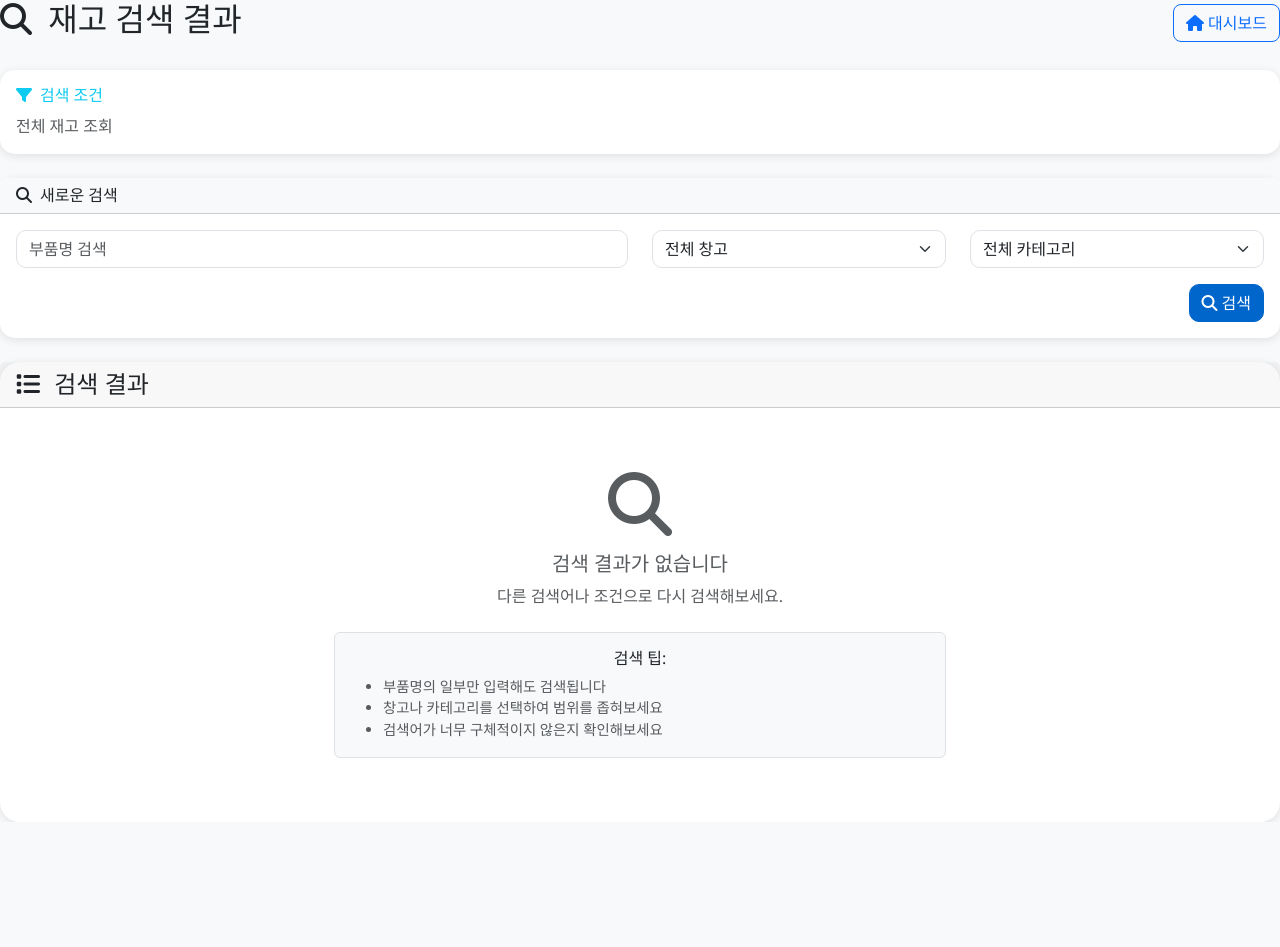
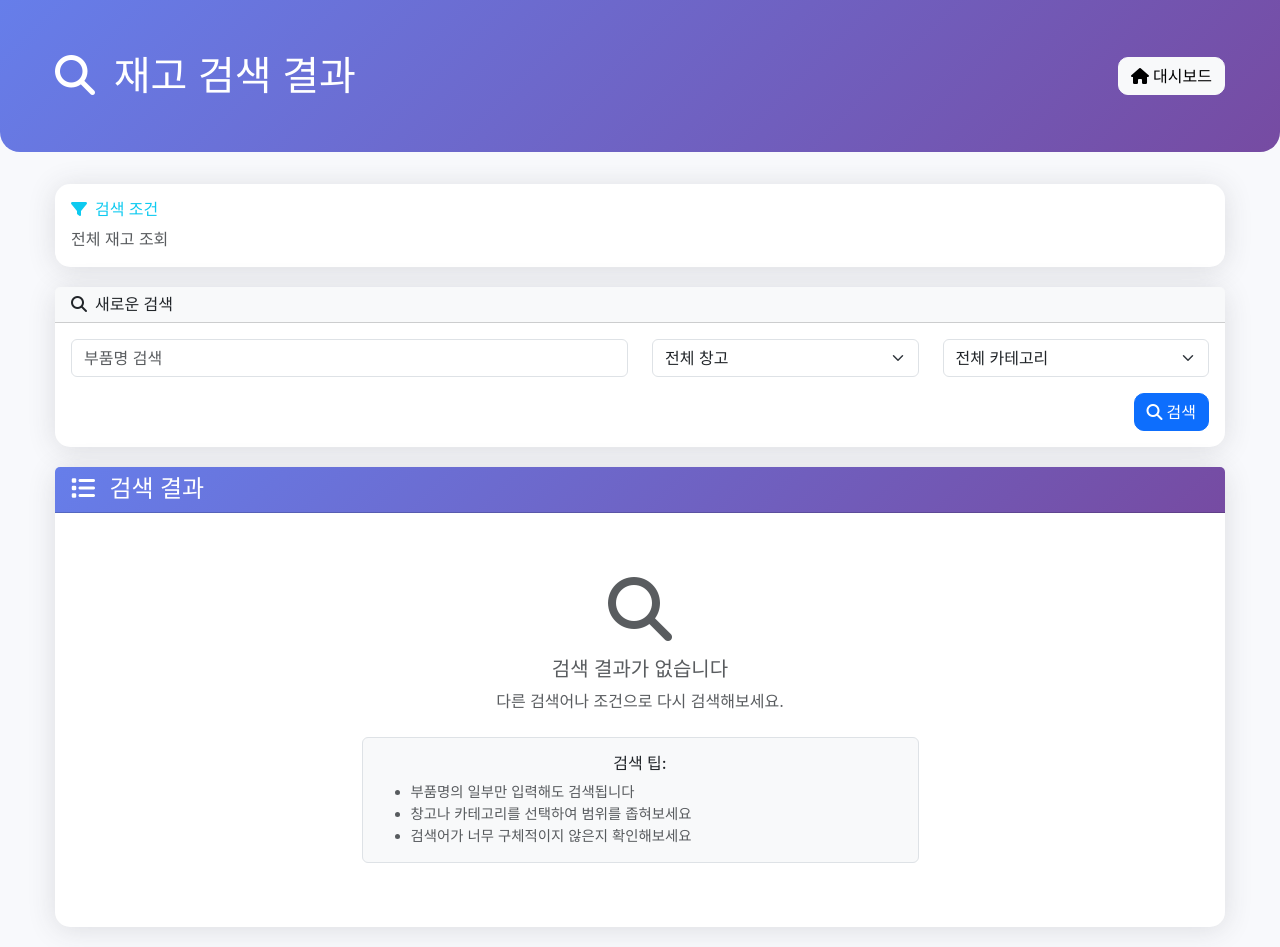
Before and after one commit to Newyorkcheesebuger/sk-ons-warehouse, a Flask app: template templates/search_results.html in a window 1280 px wide. Before the commit the page ends 822 px from the top, so only its background shows below. Run offline with Flask 3, Linux system fonts and the light colour scheme; the template is opened without the code that fills it, so the values that code supplies are empty; parts of the project's set-up code (start-up, migrations or seed data) failed here and were passed over.

Commit message:
Update search_results.html

```diff
--- a/templates/search_results.html
+++ b/templates/search_results.html
@@ -1,26 +1,121 @@
-{% extends "base.html" %}
+<!DOCTYPE html>
+<html lang="ko">
+<head>
+    <meta charset="UTF-8">
+    <meta name="viewport" content="width=device-width, initial-scale=1.0">
+    <title>재고 검색 결과 - SK오앤에스 창고관리</title>
 
-{% block title %}재고 검색 결과 - SK오앤에스 창고관리{% endblock %}
+    <!-- Bootstrap CSS -->
+    <link href="https://cdn.jsdelivr.net/npm/bootstrap@5.3.0/dist/css/bootstrap.min.css" rel="stylesheet">
 
-{% block content %}
-<div class="row">
-    <div class="col-12">
-        <div class="d-flex justify-content-between align-items-center mb-4">
-            <h2>
+    <!-- Font Awesome -->
+    <link href="https://cdnjs.cloudflare.com/ajax/libs/font-awesome/6.4.0/css/all.min.css" rel="stylesheet">
+
+    <style>
+        body {
+            background-color: #f8f9fc;
+            font-family: 'Nunito', -apple-system, BlinkMacSystemFont, 'Segoe UI', Roboto, sans-serif;
+        }
+
+        .container {
+            max-width: 1200px;
+            margin: 20px auto;
+            padding: 0 15px;
+        }
+
+        .header {
+            background: linear-gradient(135deg, #667eea 0%, #764ba2 100%);
+            color: white;
+            padding: 2rem 0;
+            margin-bottom: 2rem;
+            border-radius: 0 0 20px 20px;
+        }
+
+        .card {
+            border: none;
+            border-radius: 15px;
+            box-shadow: 0 0.15rem 1.75rem 0 rgba(58, 59, 69, 0.15);
+            margin-bottom: 20px;
+        }
+
+        .btn {
+            border-radius: 10px;
+        }
+
+        .quantity-badge {
+            padding: 5px 10px;
+            border-radius: 20px;
+            font-weight: bold;
+        }
+
+        .btn-sm-custom {
+            padding: 0.25rem 0.75rem;
+            font-size: 0.875rem;
+            border-radius: 8px;
+        }
+
+        .inventory-item {
+            background: #f8f9fa;
+            border: 1px solid #dee2e6;
+            border-radius: 10px;
+            padding: 15px;
+        }
+
+        .table th {
+            background-color: #f8f9fc;
+            border-color: #e3e6f0;
+            font-weight: 600;
+            color: #5a5c69;
+        }
+
+        .modal-header-custom {
+            background: linear-gradient(135deg, #667eea 0%, #764ba2 100%);
+            color: white;
+        }
+
+        .card-header-custom {
+            background: linear-gradient(135deg, #667eea 0%, #764ba2 100%);
+            color: white;
+        }
+    </style>
+</head>
+<body>
+    <!-- 헤더 -->
+    <div class="header">
+        <div class="container">
+            <div class="row align-items-center">
+                <div class="col-md-8">
+                    <h1 class="mb-0">
                         <i class="fas fa-search me-2"></i>
                         재고 검색 결과
-            </h2>
-            <a href="{{ url_for('dashboard') }}" class="btn btn-outline-primary">
+                    </h1>
+                </div>
+                <div class="col-md-4 text-end">
+                    {% if session.get('is_admin') %}
+                        <a href="/admin/dashboard" class="btn btn-light">
+                            <i class="fas fa-home me-1"></i>관리자 대시보드
+                        </a>
+                    {% else %}
+                        <a href="/dashboard" class="btn btn-light">
                             <i class="fas fa-home me-1"></i>대시보드
                         </a>
+                    {% endif %}
+                </div>
             </div>
         </div>
     </div>
 
+    <div class="container">
+        <!-- 오류 메시지 -->
+        {% if error_message %}
+        <div class="alert alert-danger" role="alert">
+            <i class="fas fa-exclamation-triangle me-2"></i>
+            {{ error_message }}
+        </div>
+        {% endif %}
+
         <!-- 검색 조건 표시 -->
-<div class="row mb-4">
-    <div class="col-12">
-        <div class="card border-info" style="border-radius: 15px;">
+        <div class="card border-info">
             <div class="card-body">
                 <h6 class="text-info mb-2">
                     <i class="fas fa-filter me-2"></i>검색 조건
@@ -49,37 +144,33 @@
                 </div>
             </div>
         </div>
-    </div>
-</div>
 
         <!-- 새로운 검색 -->
-<div class="row mb-4">
-    <div class="col-12">
-        <div class="card" style="border-radius: 15px;">
+        <div class="card">
             <div class="card-header bg-light">
                 <h6 class="mb-0">
                     <i class="fas fa-search me-2"></i>새로운 검색
                 </h6>
             </div>
             <div class="card-body">
-                <form action="{{ url_for('search_inventory') }}" method="GET">
+                <form action="/search_inventory" method="GET">
                     <div class="row">
                         <div class="col-md-6 mb-3">
                             <input type="text" class="form-control" name="q"
-                                   placeholder="부품명 검색" value="{{ query or '' }}"
-                                   style="border-radius: 10px;">
+                                   placeholder="부품명 검색" value="{{ query or '' }}">
                         </div>
                         <div class="col-md-3 mb-3">
-                            <select class="form-select" name="warehouse" style="border-radius: 10px;">
+                            <select class="form-select" name="warehouse">
                                 <option value="">전체 창고</option>
                                 <option value="보라매창고" {% if warehouse == '보라매창고' %}selected{% endif %}>보라매창고</option>
-                                <option value="판교창고" {% if warehouse == '판교창고' %}selected{% endif %}>판교창고</option>
-                                <option value="반포창고" {% if warehouse == '반포창고' %}selected{% endif %}>반포창고</option>
-                                <option value="천안창고" {% if warehouse == '천안창고' %}selected{% endif %}>천안창고</option>
+                                <option value="관악창고" {% if warehouse == '관악창고' %}selected{% endif %}>관악창고</option>
+                                <option value="양천창고" {% if warehouse == '양천창고' %}selected{% endif %}>양천창고</option>
+                                <option value="강남창고" {% if warehouse == '강남창고' %}selected{% endif %}>강남창고</option>
+                                <option value="강동창고" {% if warehouse == '강동창고' %}selected{% endif %}>강동창고</option>
                             </select>
                         </div>
                         <div class="col-md-3 mb-3">
-                            <select class="form-select" name="category" style="border-radius: 10px;">
+                            <select class="form-select" name="category">
                                 <option value="">전체 카테고리</option>
                                 <option value="전기차" {% if category == '전기차' %}selected{% endif %}>전기차</option>
                                 <option value="수소차" {% if category == '수소차' %}selected{% endif %}>수소차</option>
@@ -87,20 +178,16 @@
                         </div>
                     </div>
                     <div class="d-grid gap-2 d-md-flex justify-content-md-end">
-                        <button type="submit" class="btn btn-primary" style="border-radius: 10px;">
+                        <button type="submit" class="btn btn-primary">
                             <i class="fas fa-search me-1"></i>검색
                         </button>
                     </div>
                 </form>
             </div>
         </div>
-    </div>
-</div>
 
         <!-- 검색 결과 -->
-<div class="row">
-    <div class="col-12">
-        <div class="card" style="border-radius: 20px;">
+        <div class="card">
             <div class="card-header card-header-custom">
                 <h4 class="mb-0">
                     <i class="fas fa-list me-2"></i>
@@ -157,7 +244,7 @@
                                             <small class="text-muted">{{ item[6][:16] if item[6] else '미설정' }}</small>
                                         </td>
                                         <td>
-                                            <a href="{{ url_for('view_photos', item_id=item[0]) }}" class="btn btn-outline-info btn-sm-custom">
+                                            <a href="/photos/{{ item[0] }}" class="btn btn-outline-info btn-sm-custom">
                                                 <i class="fas fa-camera me-1"></i>
                                                 {{ item[7] }}장
                                             </a>
@@ -175,7 +262,7 @@
                                         {% if is_admin %}
                                         <td>
                                             <div class="btn-group" role="group">
-                                                <a href="{{ url_for('inventory_history', item_id=item[0]) }}" class="btn btn-outline-primary btn-sm-custom">
+                                                <a href="/inventory_history/{{ item[0] }}" class="btn btn-outline-primary btn-sm-custom">
                                                     <i class="fas fa-history me-1"></i>이력
                                                 </a>
                                                 <button class="btn btn-outline-danger btn-sm-custom" onclick="confirmDelete({{ item[0] }}, '{{ item[3] }}')">
@@ -226,11 +313,11 @@
                                 <button class="btn btn-warning btn-sm-custom" onclick="showQuantityModal({{ item[0] }}, 'out', '{{ item[3] }}')">
                                     <i class="fas fa-minus me-1"></i>출고
                                 </button>
-                                <a href="{{ url_for('view_photos', item_id=item[0]) }}" class="btn btn-outline-info btn-sm-custom">
+                                <a href="/photos/{{ item[0] }}" class="btn btn-outline-info btn-sm-custom">
                                     <i class="fas fa-camera me-1"></i>사진({{ item[7] }})
                                 </a>
                                 {% if is_admin %}
-                                <a href="{{ url_for('inventory_history', item_id=item[0]) }}" class="btn btn-outline-primary btn-sm-custom">
+                                <a href="/inventory_history/{{ item[0] }}" class="btn btn-outline-primary btn-sm-custom">
                                     <i class="fas fa-history me-1"></i>이력
                                 </a>
                                 <button class="btn btn-outline-danger btn-sm-custom" onclick="confirmDelete({{ item[0] }}, '{{ item[3] }}')">
@@ -264,12 +351,11 @@
             </div>
         </div>
     </div>
-</div>
 
     <!-- 수량 입력 모달 -->
     <div class="modal fade" id="quantityModal" tabindex="-1">
         <div class="modal-dialog">
-        <div class="modal-content" style="border-radius: 15px;">
+            <div class="modal-content">
                 <div class="modal-header modal-header-custom">
                     <h5 class="modal-title" id="modalTitle">수량 입력</h5>
                     <button type="button" class="btn-close btn-close-white" data-bs-dismiss="modal"></button>
@@ -278,23 +364,24 @@
                     <p id="modalMessage" class="mb-3">수량을 입력하세요:</p>
                     <div class="mb-3">
                         <input type="number" id="modalQuantity" class="form-control form-control-lg text-center"
-                           min="1" value="1" placeholder="수량" style="border-radius: 10px; font-size: 1.2em;">
+                               min="1" value="1" placeholder="수량" style="font-size: 1.2em;">
                     </div>
                 </div>
                 <div class="modal-footer">
-                <button type="button" class="btn btn-secondary" data-bs-dismiss="modal" style="border-radius: 10px;">
+                    <button type="button" class="btn btn-secondary" data-bs-dismiss="modal">
                         <i class="fas fa-times me-1"></i>취소
                     </button>
-                <button type="button" class="btn btn-primary" onclick="confirmQuantityUpdate()" style="border-radius: 10px;">
+                    <button type="button" class="btn btn-primary" onclick="confirmQuantityUpdate()">
                         <i class="fas fa-check me-1"></i>확인
                     </button>
                 </div>
             </div>
         </div>
     </div>
-{% endblock %}
 
-{% block scripts %}
+    <!-- Bootstrap JS -->
+    <script src="https://cdn.jsdelivr.net/npm/bootstrap@5.3.0/dist/js/bootstrap.bundle.min.js"></script>
+
     <script>
         let currentItemId = null;
         let currentChangeType = null;
@@ -316,7 +403,6 @@
             const modal = new bootstrap.Modal(document.getElementById('quantityModal'));
             modal.show();
 
-        // 모달이 열린 후 입력 필드에 포커스
             setTimeout(() => {
                 quantityInput.focus();
                 quantityInput.select();
@@ -327,13 +413,12 @@
             const quantity = document.getElementById('modalQuantity').value;
 
             if (!quantity || quantity < 1) {
-            showAlert('올바른 수량을 입력해주세요.', 'warning');
+                alert('올바른 수량을 입력해주세요.');
                 return;
             }
 
             updateQuantity(currentItemId, currentChangeType, parseInt(quantity));
 
-        // 모달 닫기
             const modal = bootstrap.Modal.getInstance(document.getElementById('quantityModal'));
             modal.hide();
         }
@@ -353,49 +438,51 @@
             .then(response => response.json())
             .then(data => {
                 if (data.success) {
-                // 성공 메시지
                     const action = changeType === 'in' ? '입고' : '출고';
-                showAlert(`${action} 처리가 완료되었습니다. 현재 수량: ${data.new_quantity}개`, 'success');
+                    alert(`${action} 처리가 완료되었습니다. 현재 수량: ${data.new_quantity}개`);
 
-                // 페이지 새로고침하여 업데이트된 데이터 표시
                     setTimeout(() => {
                         location.reload();
                     }, 1000);
                 } else {
-                showAlert('오류: ' + data.message, 'danger');
+                    alert('오류: ' + data.message);
                 }
             })
             .catch(error => {
                 console.error('Error:', error);
-            showAlert('처리 중 오류가 발생했습니다.', 'danger');
+                alert('처리 중 오류가 발생했습니다.');
             });
         }
 
         function confirmDelete(itemId, itemName) {
-        confirmAction(
-            `정말로 "${itemName}" 부품을 삭제하시겠습니까?\n\n⚠️ 주의: 이 작업은 되돌릴 수 없으며, 관련된 모든 사진과 이력도 함께 삭제됩니다.`,
-            () => {
+            if (confirm(`정말로 "${itemName}" 부품을 삭제하시겠습니까?\n\n⚠️ 주의: 이 작업은 되돌릴 수 없으며, 관련된 모든 사진과 이력도 함께 삭제됩니다.`)) {
                 window.location.href = `/delete_inventory/${itemId}`;
             }
-        );
         }
 
         // Enter 키로 확인
         document.addEventListener('DOMContentLoaded', function() {
-        document.getElementById('modalQuantity').addEventListener('keypress', function(e) {
+            const modalQuantity = document.getElementById('modalQuantity');
+            if (modalQuantity) {
+                modalQuantity.addEventListener('keypress', function(e) {
                     if (e.key === 'Enter') {
                         e.preventDefault();
                         confirmQuantityUpdate();
                     }
                 });
+            }
 
             // 검색 폼 엔터키 처리
-        document.querySelector('form').addEventListener('keypress', function(e) {
+            const searchForm = document.querySelector('form');
+            if (searchForm) {
+                searchForm.addEventListener('keypress', function(e) {
                     if (e.key === 'Enter') {
                         e.preventDefault();
                         this.submit();
                     }
                 });
+            }
         });
     </script>
-{% endblock %}
+</body>
+</html>
```
Lines whose indentation alone changed are shown as unchanged.
